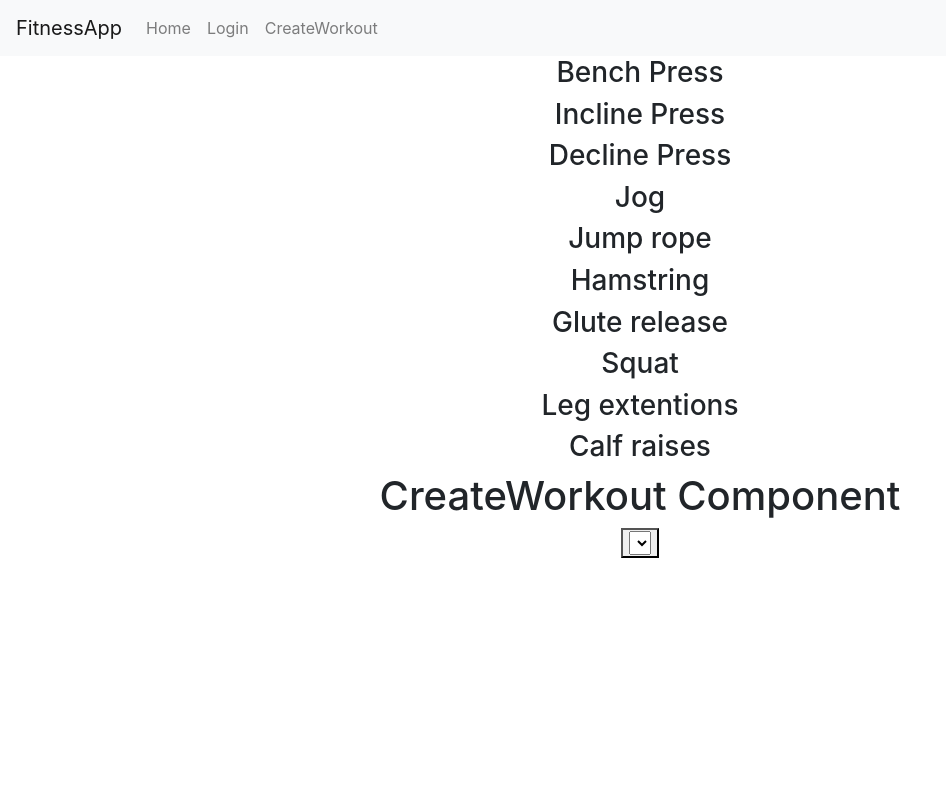
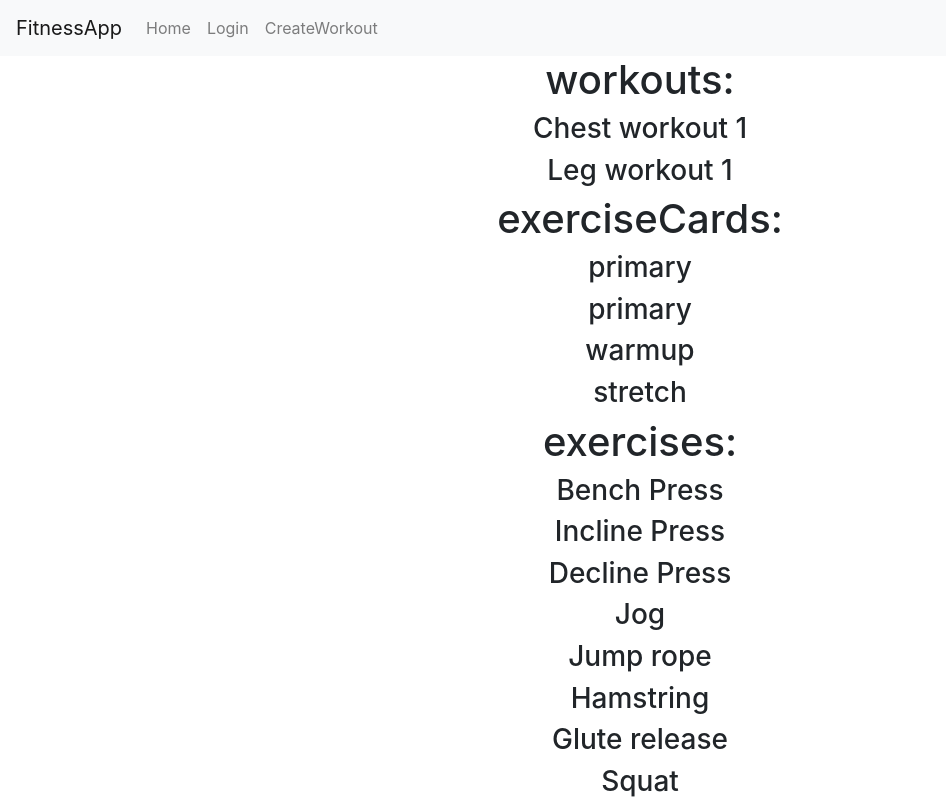
Before and after one commit to dsi28/fitness-app, a React (Create React App) app: page /createworkout in a window 1280 px wide. Shown: the top 800 px of the page, without its empty margins (0-946 px from the left). Built offline with nearby package versions, Linux system fonts and the light colour scheme; data requests are answered from the project's data file.

Commit message:
add get action methods to the createworkoutcomponent in order to diplay all three types of data types(workout, exercise, exerciseCard)

```diff
--- a/src/components/CreateWorkoutComponent.js
+++ b/src/components/CreateWorkoutComponent.js
@@ -3,6 +3,18 @@ import { connect } from "react-redux";
 
 class CreateWorkout extends Component {
   render() {
+    const exerciseCards = this.props.exerciseCards.exerciseCards.map(
+      (exerciseCard) => (
+        <div key={exerciseCard.id}>
+          <h3>{exerciseCard.type}</h3>
+        </div>
+      )
+    );
+    const workouts = this.props.workouts.workouts.map((workout) => (
+      <div key={workout.id}>
+        <h3>{workout.name}</h3>
+      </div>
+    ));
     const exercises = this.props.exercises.exercises.map((exercise) => (
       <div key={exercise.id}>
         <h3>{exercise.name}</h3>
@@ -10,6 +22,11 @@ class CreateWorkout extends Component {
     ));
     return (
       <>
+        <h1>workouts:</h1>
+        {workouts}
+        <h1>exerciseCards:</h1>
+        {exerciseCards}
+        <h1>exercises:</h1>
         {exercises}
         <h1>CreateWorkout Component</h1>
         <form>
@@ -23,6 +40,8 @@ class CreateWorkout extends Component {
 }
 const mapStateToProps = (state) => ({
   exercises: state.exercises,
+  exerciseCards: state.exerciseCards,
+  workouts: state.workouts,
 });
 
 export default connect(mapStateToProps, null)(CreateWorkout);
--- a/src/components/MainComponent.js
+++ b/src/components/MainComponent.js
@@ -5,10 +5,14 @@ import router from "../shared/router";
 import "../shared/styles/main.css";
 import { connect } from "react-redux";
 import { getExercises } from "../redux/actions/exerciseActions";
+import { getExerciseCards } from "../redux/actions/exerciseCardActions";
+import { getWorkouts } from "../redux/actions/workoutActions";
 
 class Main extends Component {
   componentDidMount() {
     this.props.getExercises();
+    this.props.getExerciseCards();
+    this.props.getWorkouts();
   }
   render() {
     return (
@@ -24,9 +28,13 @@ class Main extends Component {
 }
 const mapStateToProps = (state) => ({
   exercises: state.exercises,
+  exerciseCards: state.exerciseCards,
+  workouts: state.workouts,
 });
 
 const mapDispatchToProps = {
   getExercises,
+  getExerciseCards,
+  getWorkouts,
 };
 export default connect(mapStateToProps, mapDispatchToProps)(Main);
--- a/src/redux/actions/exerciseCardActions.js
+++ b/src/redux/actions/exerciseCardActions.js
@@ -1,5 +1,6 @@
 import * as ActionTypes from "../ActionTypes";
-//4th Steps
+import { baseUrl } from "../../shared/baseUrl";
+//4th Step
 
 //via dispatch call the addexercisecards()
 export const getExerciseCards = () => (dispatch) => {
--- a/src/redux/actions/workoutActions.js
+++ b/src/redux/actions/workoutActions.js
@@ -1,4 +1,5 @@
 import * as ActionTypes from "../ActionTypes";
+import { baseUrl } from "../../shared/baseUrl";
 
 //using dispatch calls addWorkouts()
 export const getWorkouts = () => (dispatch) => {
```
